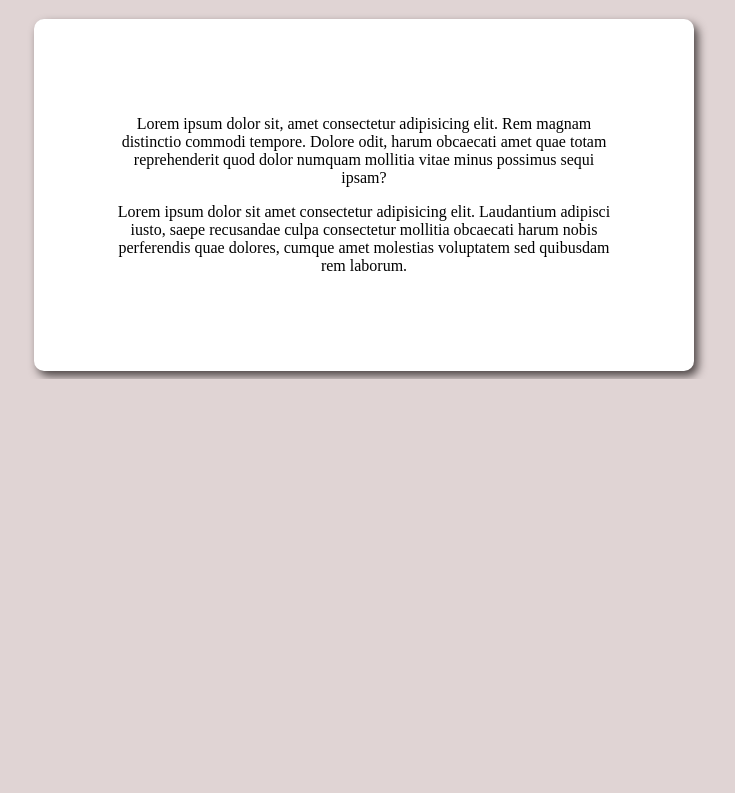
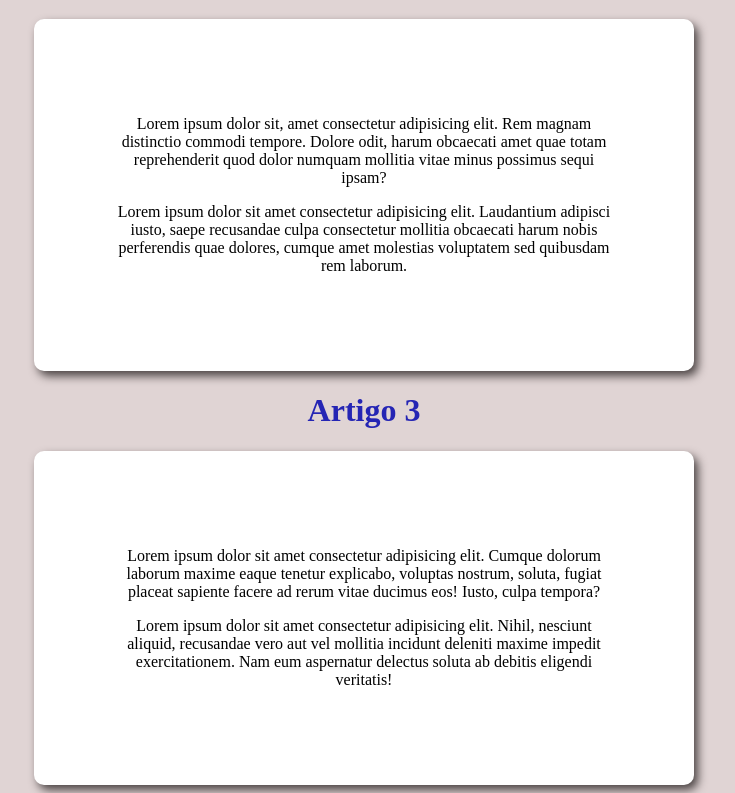
Before and after one commit to cavalcabrunoo/Testando-branches, a plain HTML site: page Treinando site/index.html in a window 1280 px wide. Shown: the part 475-1268 px from the top of the page, without its empty margins (276-1011 px from the left). Before the commit the page ends 854 px from the top, so only its background shows below. Drawn offline with Linux system fonts and the light colour scheme.

Commit message:
Adição de um artigo

```diff
--- a/Treinando site/index.html
+++ b/Treinando site/index.html
@@ -21,5 +21,12 @@
             <p>Lorem ipsum dolor sit amet consectetur adipisicing elit. Laudantium adipisci iusto, saepe recusandae culpa consectetur mollitia obcaecati harum nobis perferendis quae dolores, cumque amet molestias voluptatem sed quibusdam rem laborum.</p>
         </div>
    </article>
+   <h1>Artigo 3</h1>
+   <article>
+   <div>
+    <p>Lorem ipsum dolor sit amet consectetur adipisicing elit. Cumque dolorum laborum maxime eaque tenetur explicabo, voluptas nostrum, soluta, fugiat placeat sapiente facere ad rerum vitae ducimus eos! Iusto, culpa tempora?</p>
+    <p>Lorem ipsum dolor sit amet consectetur adipisicing elit. Nihil, nesciunt aliquid, recusandae vero aut vel mollitia incidunt deleniti maxime impedit exercitationem. Nam eum aspernatur delectus soluta ab debitis eligendi veritatis!</p>
+   </div>
+</article>
 </body>
 </html>
```
